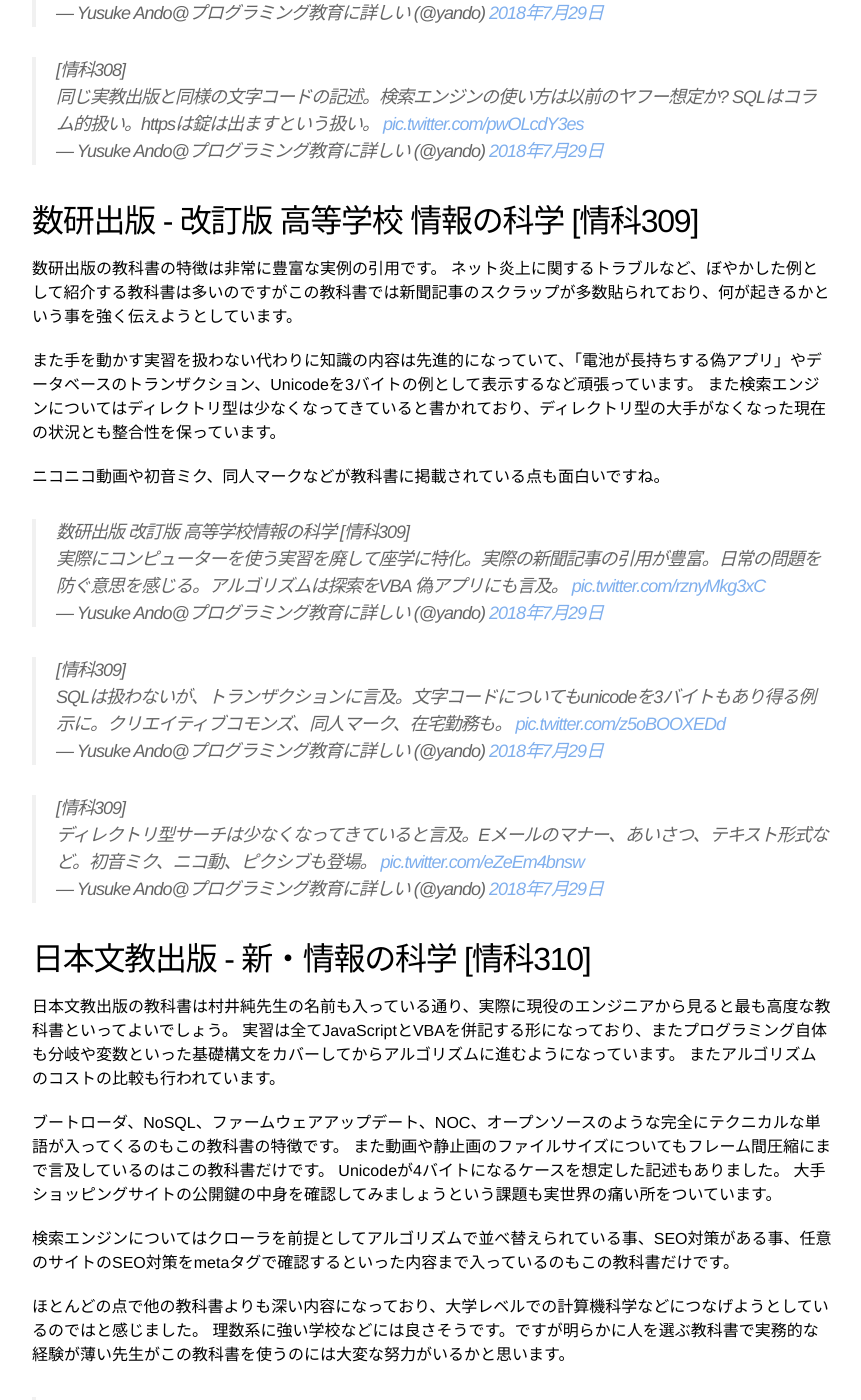
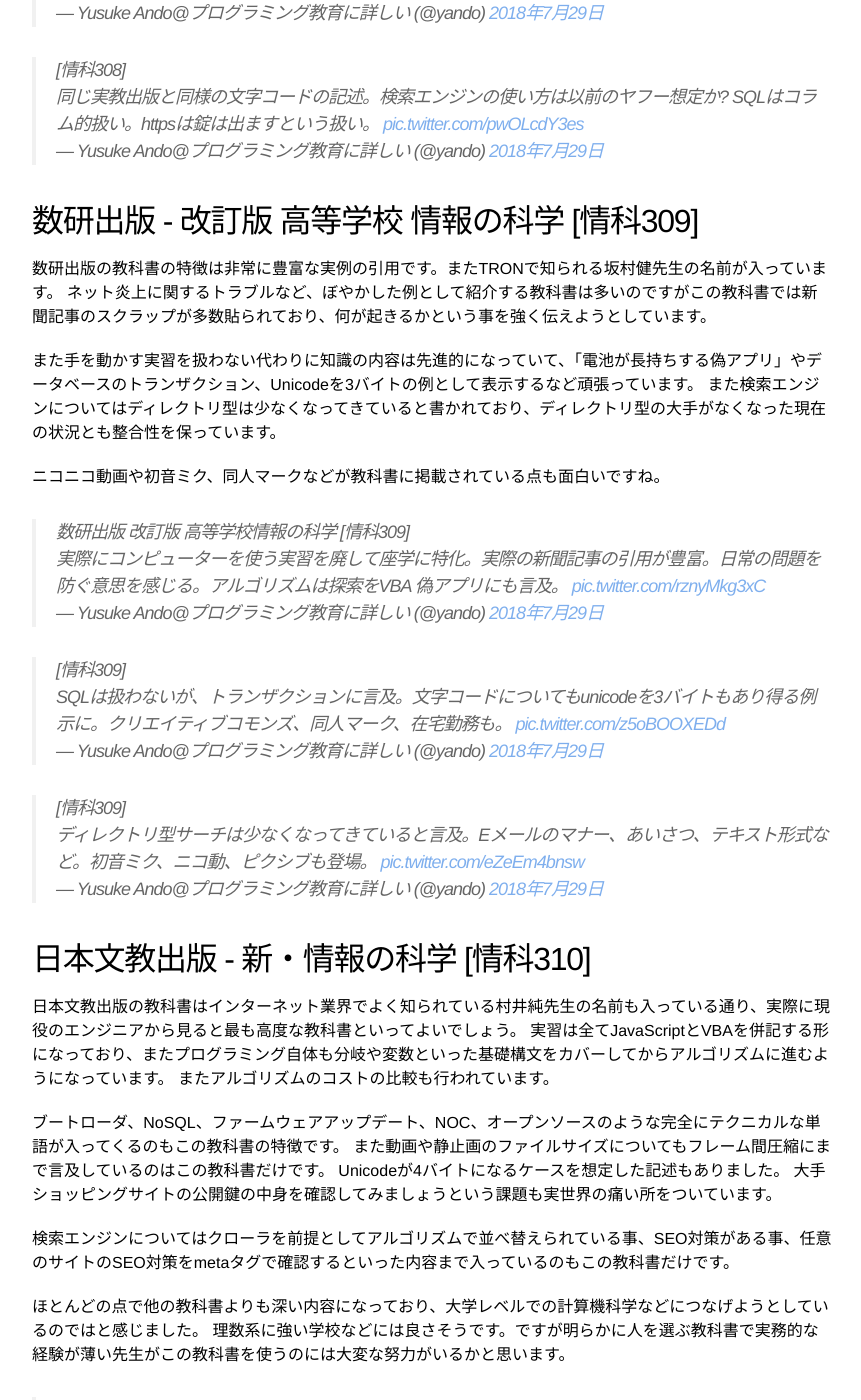
Before and after one commit to yandod/yandod.github.io, a Jekyll site: the page built from _posts/2018-07-29-highschool-programming-textbook.markdown, in a window 1280 px wide and 1400 px high, scrolled down 5721 px. Shown: the whole window, without its empty margins (208-1069 px from the left). Built offline with Jekyll 4.4.1, drawn with Linux system fonts in a browser that asks for light colours; Markdown is read by kramdown in place of the engine named in the settings; comment, search, counter and statistics services are not loaded.

Commit message:
add TRON and Dr,Sakamura

```diff
--- a/_posts/2018-07-29-highschool-programming-textbook.markdown
+++ b/_posts/2018-07-29-highschool-programming-textbook.markdown
@@ -171,7 +171,7 @@
 
 ## 数研出版 - 改訂版 高等学校 情報の科学 [情科309]
 
-数研出版の教科書の特徴は非常に豊富な実例の引用です。
+数研出版の教科書の特徴は非常に豊富な実例の引用です。またTRONで知られる坂村健先生の名前が入っています。
 ネット炎上に関するトラブルなど、ぼやかした例として紹介する教科書は多いのですがこの教科書では新聞記事のスクラップが多数貼られており、何が起きるかという事を強く伝えようとしています。
 
 また手を動かす実習を扱わない代わりに知識の内容は先進的になっていて、「電池が長持ちする偽アプリ」やデータベースのトランザクション、Unicodeを3バイトの例として表示するなど頑張っています。
@@ -190,7 +190,7 @@
 
 ## 日本文教出版 - 新・情報の科学 [情科310]
 
-日本文教出版の教科書は村井純先生の名前も入っている通り、実際に現役のエンジニアから見ると最も高度な教科書といってよいでしょう。
+日本文教出版の教科書はインターネット業界でよく知られている村井純先生の名前も入っている通り、実際に現役のエンジニアから見ると最も高度な教科書といってよいでしょう。
 実習は全てJavaScriptとVBAを併記する形になっており、またプログラミング自体も分岐や変数といった基礎構文をカバーしてからアルゴリズムに進むようになっています。
 またアルゴリズムのコストの比較も行われています。
 
```
